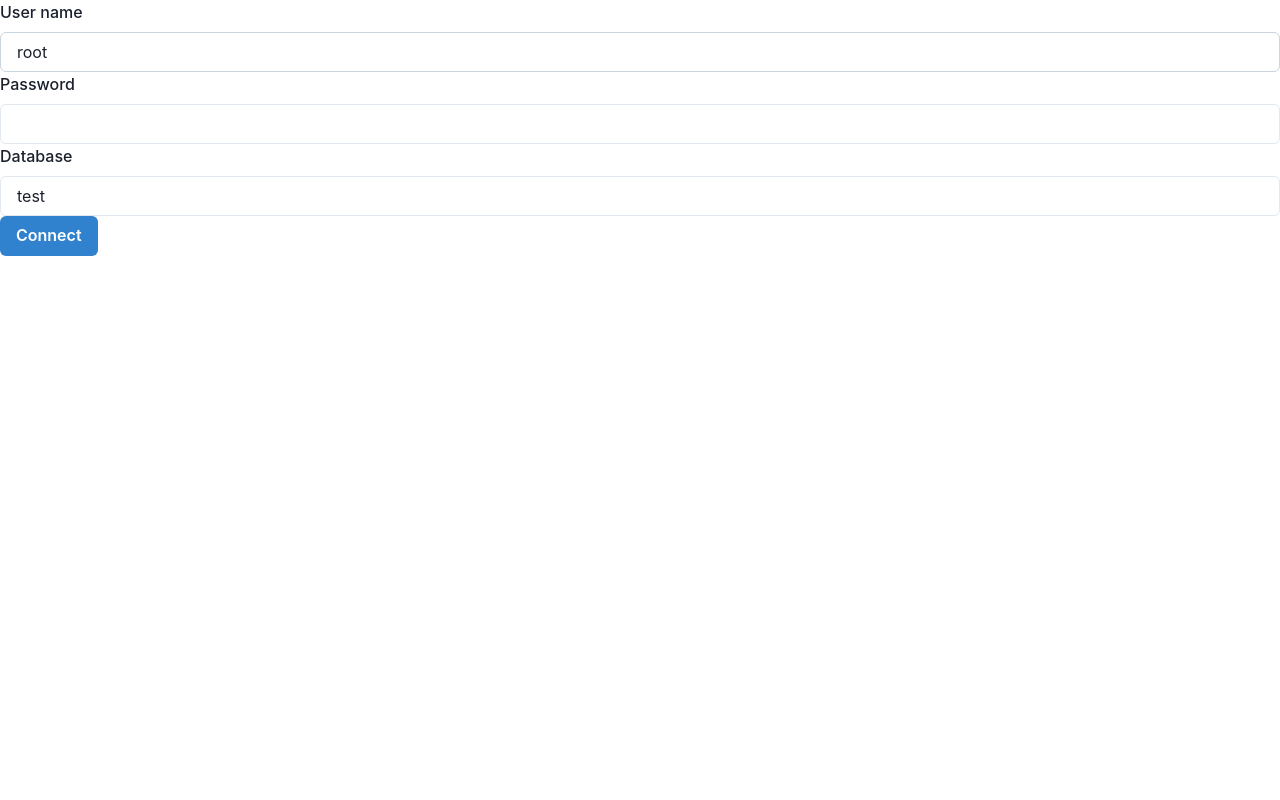
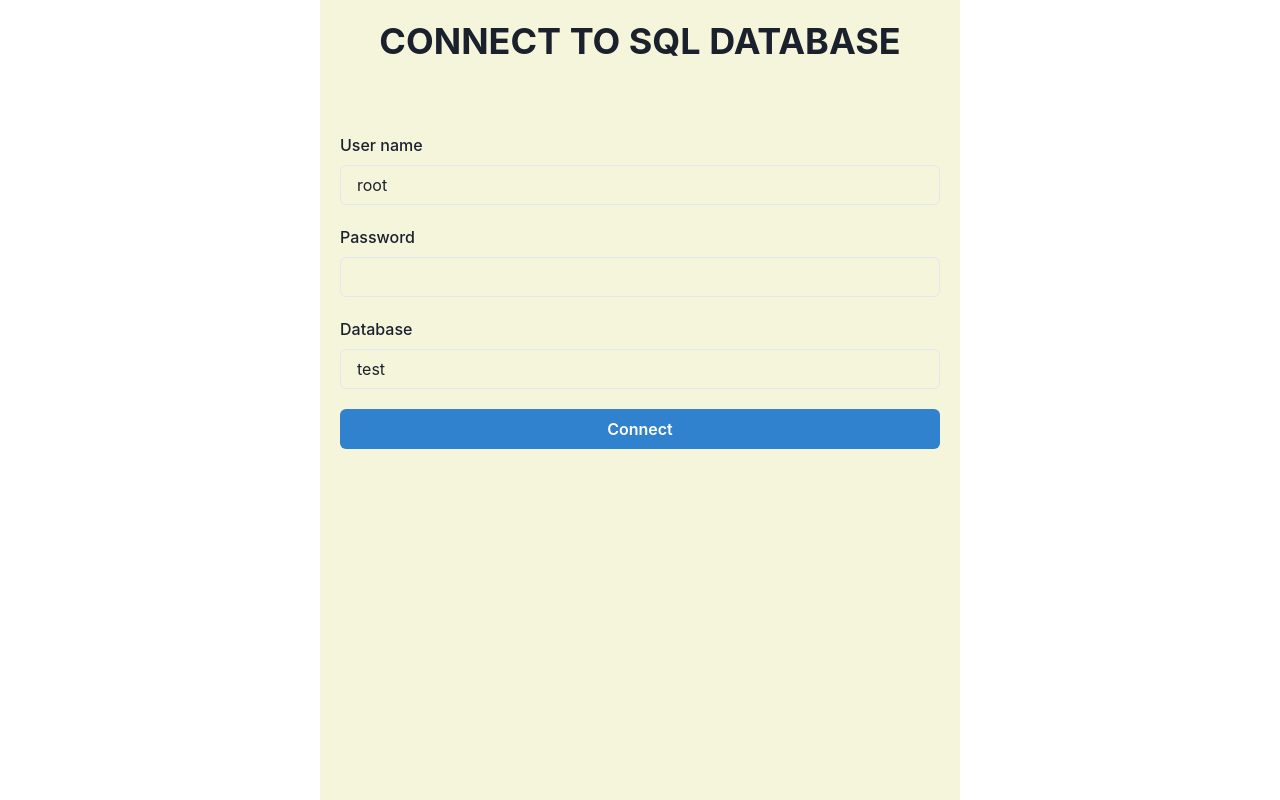
Before and after one commit to sharangahirekar1/sql-web-editor, a React (Create React App) app in the folder frontend/: page / in a window 1280 px wide. Built offline with nearby package versions, Linux system fonts and the light colour scheme.

Commit message:
connect design changes

```diff
--- a/frontend/src/pages/Connect.jsx
+++ b/frontend/src/pages/Connect.jsx
@@ -1,4 +1,4 @@
-import { Box, Button, FormControl, FormLabel, Input } from '@chakra-ui/react';
+import { Box, Button, FormControl, FormLabel, Heading, Input } from '@chakra-ui/react';
 import axios from 'axios';
 import React, { useContext } from 'react';
 import { useNavigate } from "react-router-dom";
@@ -74,7 +74,20 @@ const Connect = () => {
 
   console.log(connData, "connection data");
   return (
-    <Box>
+    <Box sx={{
+      margin: "auto",
+      width: "50%",
+      background: "#f5f5dc",
+      height: "100vh",
+      padding: "20px",
+      display: "flex",
+      flexDirection: "column",
+      gap: "20px",
+    }}>
+      <Heading sx={{
+        textAlign: "center",
+        marginBottom: "50px"
+      }}>CONNECT TO SQL DATABASE</Heading>
       <FormControl>
         <FormLabel>User name</FormLabel>
         <Input name={"username"} type='text' value={connData.username} onChange={handleInputChange} />
```
